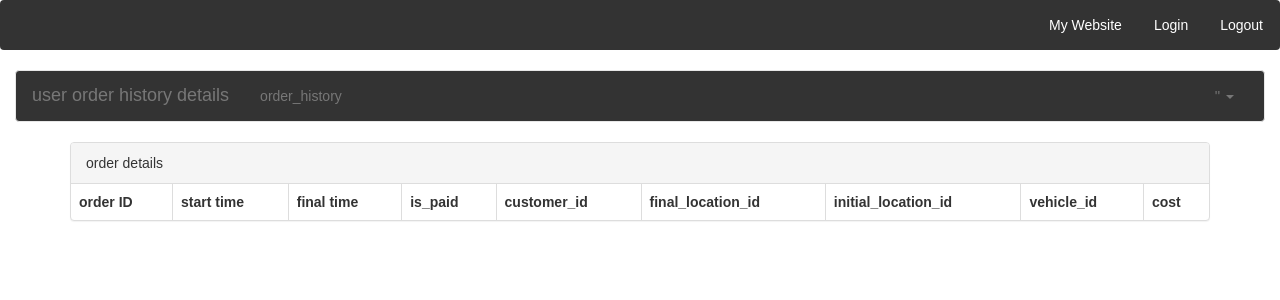
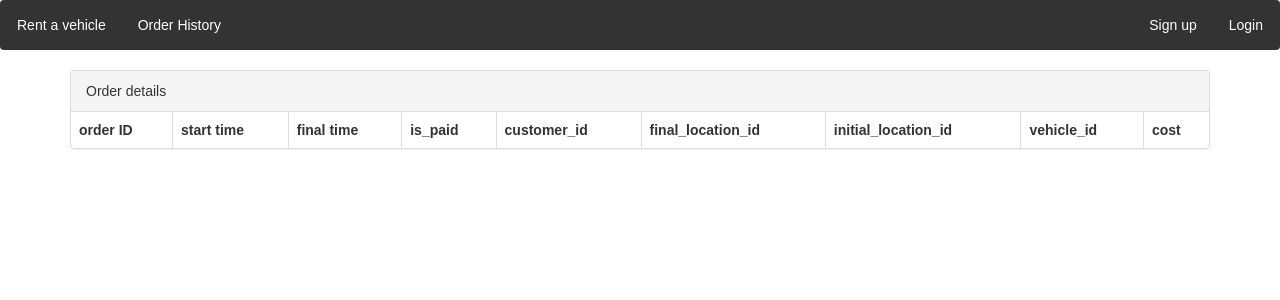
Before and after one commit to Alessio2110/django_vehicle_sharing, a Django app: page /order_history/1/details/ in a window 1280 px wide. Shown: the top 300 px of the page. Run offline with Django 3.2, Linux system fonts and the light colour scheme; data comes from the database, SQL or seed files in the repository; both versions use the stored data as it was after the commit; lists and menus that the app fills with data are empty; some libraries are stand-ins or nearby versions.

Commit message:
Change of nav bar

```diff
--- a/IT_Project/locations/urls.py
+++ b/IT_Project/locations/urls.py
@@ -6,7 +6,7 @@ app_name = 'locations'
 
 urlpatterns = [
     path('', views.index, name='index'),
-    path('vehicle/', views.index, name='vehicle'),
+    # path('vehicle/', views.index, name='vehicle'),
     path('order_history/', views.order_history,name='order_history'),
     path('order_history/<int:nid>/details/', views.order_detail),
     path('create_order/', views.create_order, name='create_order'),
--- /dev/null
+++ b/IT_Project/static/css/navbar.css
@@ -0,0 +1,54 @@
+* {
+    margin: 0;
+    padding: 0;
+    box-sizing: border-box;
+}
+
+body {
+    font-family: Arial, sans-serif;
+}
+
+.navbar {
+    background-color: #333;
+    overflow: hidden;
+    position: relative;
+}
+
+.navbar a {
+    float: left;
+    display: block;
+    color: white;
+    text-align: center;
+    padding: 14px 16px;
+    text-decoration: none;
+}
+
+.navbar a {
+    float: left;
+    display: block;
+    color: white;
+    text-align: center;
+    padding: 14px 16px;
+    text-decoration: none;
+}
+
+.navbar .authentication {
+    float: right;
+    display: block;
+    color: white;
+    text-align: center;
+    padding: 14px 16px;
+    text-decoration: none;
+}
+
+.navbar a:hover {
+    background-color: #ddd;
+    color: black;
+}
+
+@media screen and (max-width: 600px) {
+    .navbar a {
+        float: none;
+        width: 100%;
+    }
+}
--- a/IT_Project/templates/locations/base.html
+++ b/IT_Project/templates/locations/base.html
@@ -9,54 +9,23 @@
     <link rel="stylesheet" href="{% static 'plugins/bootstrap-3.4.1/css/bootstrap.min.css' %}">
     <script src="{% static 'js/jquery-3.6.4.min.js' %}"></script>
     <script src="{% static 'plugins/bootstrap-3.4.1/js/bootstrap.min.js' %}"></script>
+    <link rel="stylesheet" type="text/css" href="{% static 'css/navbar.css' %}">
     {% block extrahead %}
-    <style>
-        * {
-            margin: 0;
-            padding: 0;
-            box-sizing: border-box;
-        }
-
-        body {
-            font-family: Arial, sans-serif;
-        }
-
-        .navbar {
-            background-color: #333;
-            overflow: hidden;
-            position: relative;
-        }
-
-        .navbar a {
-            float: right;
-            display: block;
-            color: white;
-            text-align: center;
-            padding: 14px 16px;
-            text-decoration: none;
-        }
-
-        .navbar a:hover {
-            background-color: #ddd;
-            color: black;
-        }
-
-        @media screen and (max-width: 600px) {
-            .navbar a {
-                float: none;
-                width: 100%;
-            }
-        }
-    </style>
     {% endblock %}
 </head>
 <body>
 
     <div class="navbar">
-        <a href="{% url 'auth_logout' %}?next=/">Logout</a>
-        <a href="{% url 'auth_login' %}">Login</a>
-        {% comment %} <a href="{% url 'order_history' %}">Order History</a> {% endcomment %}
-        <a href="#">My Website</a>
+        {% if user.is_authenticated %}
+        <a href="{% url 'auth_logout' %}?next=/" class = "authentication">Logout</a>
+        {% else %}
+        <a href="{% url 'auth_login' %}" class = "authentication" >Login</a>
+
+        <a href="{% url 'registration_register' %}" class = "authentication"> Sign up </a>
+        {% endif %}
+        <a href="{% url 'locations:index' %}"> Rent a vehicle</a>
+
+        <a href="{% url 'locations:order_history' %}">Order History</a>
     </div>
 
     <div class="container-fluid">
@@ -64,7 +33,7 @@
         {% endblock %}
     </div>
 
-    {% block scripts %}{% endblock %}
+    {% comment %} {% block scripts %} {% endblock %} {% endcomment %}
 
 </body>
 </html>
--- a/IT_Project/templates/locations/order_detail.html
+++ b/IT_Project/templates/locations/order_detail.html
@@ -6,7 +6,7 @@
 {% endblock %}
 
 {% block content %}
-    <nav class="navbar navbar-default">
+    {% comment %} <nav class="navbar navbar-default">
     <div class="container-fluid">
       <div class="navbar-header">
         <button type="button" class="navbar-toggle collapsed" data-toggle="collapse" data-target="#bs-example-navbar-collapse-1" aria-expanded="false">
@@ -36,12 +36,12 @@
         </ul>
       </div>
     </div>
-  </nav>
+  </nav> {% endcomment %}
 
   <div>
       <div class="container">
         <div class="panel panel-default">
-      <div class="panel-heading">order details</div>
+      <div class="panel-heading">Order details</div>
 
       <table class="table table-bordered">
         <thead>
```
Also changed, not shown: IT_Project/db.sqlite3.
